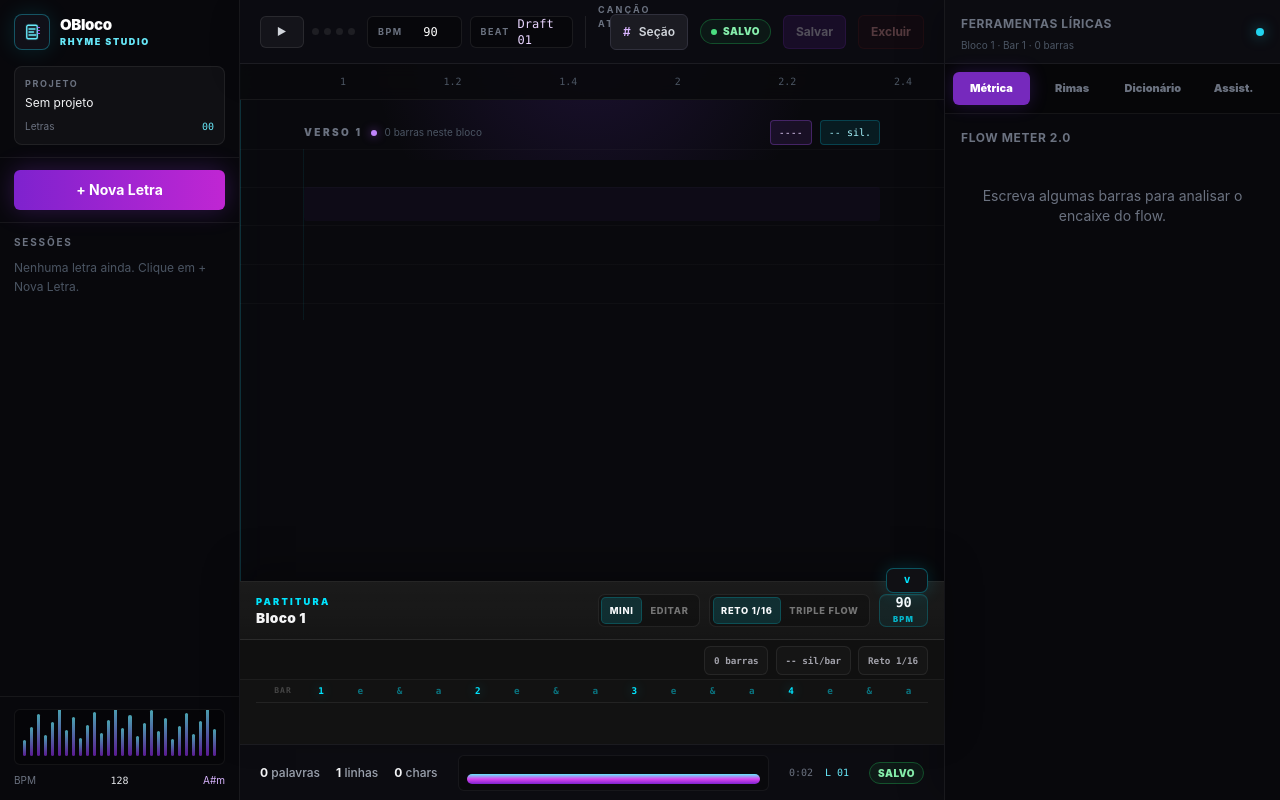
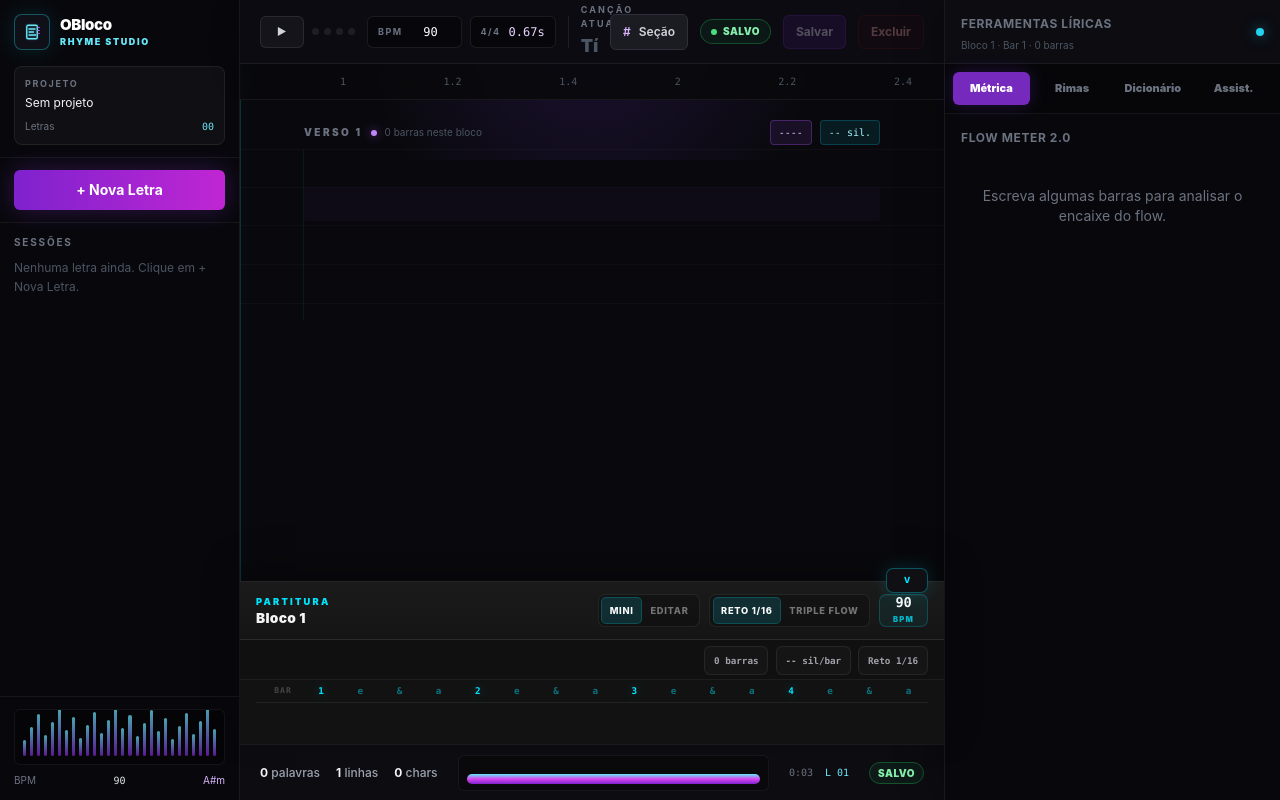
Before and after one commit to BLADE777ONE/flowwrite, a React (Vite) app: page / in a window 1280 px wide. Built offline with nearby package versions, Linux system fonts and the light colour scheme; a web font is replaced by a local one.

Commit message:
fix: wire RhythmicScorePanel, BPM real em todos os componentes e corrige props NaN do RightPanel

```diff
--- a/src/renderer/components/EditorStatusBar.tsx
+++ b/src/renderer/components/EditorStatusBar.tsx
@@ -1,3 +1,4 @@
+import { useEditorStore } from '../../features/editor/editorStore'
 import type { TimelineSegment } from '../types'
 
 interface EditorStatusBarProps {
@@ -7,10 +8,8 @@ interface EditorStatusBarProps {
   segments: TimelineSegment[]
 }
 
-const BPM = 128
-
-function formatDuration(lineCount: number): string {
-  const barsPerMinute = BPM / 4
+function formatDuration(lineCount: number, bpm: number): string {
+  const barsPerMinute = bpm / 4
   const totalSecs = Math.round((lineCount / barsPerMinute) * 60)
   const mins = Math.floor(totalSecs / 60)
   const secs = totalSecs % 60
@@ -18,6 +17,7 @@ function formatDuration(lineCount: number): string {
 }
 
 export function EditorStatusBar({ lyrics, lineCount, saving, segments }: EditorStatusBarProps) {
+  const { bpm } = useEditorStore()
   const wordCount = lyrics.trim().split(/\s+/).filter(w => w.length > 0).length
   const charCount = lyrics.length
 
@@ -44,7 +44,6 @@ export function EditorStatusBar({ lyrics, lineCount, saving, segments }: EditorS
             </span>
           </div>
         ) : !isSectioned ? (
-          // Sem seções — gradient original com ticks por linha
           <div className="flex-1 flex items-end gap-px px-2 pb-1.5">
             {Array.from({ length: Math.min(lineCount, 96) }).map((_, i) => (
               <span
@@ -55,7 +54,6 @@ export function EditorStatusBar({ lyrics, lineCount, saving, segments }: EditorS
             ))}
           </div>
         ) : (
-          // Timeline segmentada por seções
           activeSegments.map((seg, i) => {
             const fraction = seg.lines / lineCount
             const tickCount = Math.min(seg.lines, 48)
@@ -66,19 +64,16 @@ export function EditorStatusBar({ lyrics, lineCount, saving, segments }: EditorS
                 style={{ flex: fraction }}
                 title={`${seg.label} — ${seg.lines} barras`}
               >
-                {/* Colored gradient background */}
                 <div
                   className="absolute inset-0"
                   style={{ background: `linear-gradient(to right, ${seg.color}28, ${seg.color}08)` }}
                 />
-                {/* Section label */}
                 <span
                   className="absolute left-1.5 top-[4px] text-[7px] font-black uppercase tracking-[0.18em] z-10 truncate leading-none"
                   style={{ color: seg.color, opacity: 0.75 }}
                 >
                   {seg.label}
                 </span>
-                {/* Line ticks */}
                 {Array.from({ length: tickCount }).map((_, j) => (
                   <span
                     key={j}
@@ -99,7 +94,7 @@ export function EditorStatusBar({ lyrics, lineCount, saving, segments }: EditorS
 
       {/* Duration + line indicator */}
       <div className="hidden lg:flex items-center gap-3 font-mono text-[10px] text-gray-500 min-w-max">
-        <span>{hasContent ? formatDuration(lineCount) : '--:--'}</span>
+        <span>{hasContent ? formatDuration(lineCount, bpm) : '--:--'}</span>
         <span className="text-cyan-300">L {lineCount.toString().padStart(2, '0')}</span>
       </div>
 
--- a/src/renderer/components/EditorTopBar.tsx
+++ b/src/renderer/components/EditorTopBar.tsx
@@ -91,8 +91,8 @@ export function EditorTopBar({
           />
         </div>
         <div className="h-8 rounded-md border border-white/[0.08] bg-black/30 px-2.5 flex items-center gap-2">
-          <span className="text-[9px] uppercase tracking-[0.16em] text-gray-500 font-bold">Beat</span>
-          <span className="font-mono text-xs text-purple-200">Draft 01</span>
+          <span className="text-[9px] uppercase tracking-[0.16em] text-gray-500 font-bold">4/4</span>
+          <span className="font-mono text-xs text-purple-200">{(60000 / bpm / 1000).toFixed(2)}s</span>
         </div>
       </div>
 
--- a/src/renderer/components/LyricsEditor.tsx
+++ b/src/renderer/components/LyricsEditor.tsx
@@ -2,6 +2,7 @@ import { EditorContent } from '@tiptap/react'
 import type { Editor } from '@tiptap/core'
 import { analyzeMetrics } from '../../features/metrics/MetricsService'
 import { analyzeRhymes } from '../../features/rhyme/RhymeService'
+import { useEditorStore } from '../../features/editor/editorStore'
 
 interface LyricsEditorProps {
   editor: Editor | null
@@ -19,9 +20,10 @@ function EditorStudioStrip({
   scopedLines: string[]
   activeBlockStart: number
 }) {
+  const { bpm } = useEditorStore()
   const contentLines = scopedLines.map(line => line.trim()).filter(Boolean)
   const scopedText = contentLines.join('\n')
-  const metrics = analyzeMetrics(scopedText)
+  const metrics = analyzeMetrics(scopedText, bpm)
   const rhyme = analyzeRhymes(scopedText)
   const currentBlock = Math.floor(activeBlockStart / 4) + 1
   const activeScheme = rhyme.schemeBlocks.at(-1)?.pattern ?? '----'
--- a/src/renderer/components/RightPanel.tsx
+++ b/src/renderer/components/RightPanel.tsx
@@ -1225,7 +1225,7 @@ function AssistantTab({ lines, onInsertLine }: Pick<RightPanelProps, 'lines' | '
   }
 
   const rhymeAnalysis = analyzeRhymes(text)
-  const metricsAnalysis = analyzeMetrics(text)
+  const metricsAnalysis = analyzeMetrics(text, bpm)
   const suggestion = generateGhostwriterSuggestion(text, rhymeAnalysis, metricsAnalysis)
   const lastBlock = rhymeAnalysis.schemeBlocks.at(-1)
 
--- a/src/renderer/components/Sidebar.tsx
+++ b/src/renderer/components/Sidebar.tsx
@@ -1,3 +1,4 @@
+import { useEditorStore } from '../../features/editor/editorStore'
 import type { Project, Song } from '../types'
 
 interface SidebarProps {
@@ -9,6 +10,7 @@ interface SidebarProps {
 }
 
 export function Sidebar({ songs, currentProject, currentSong, onNewLyric, onSelectSong }: SidebarProps) {
+  const { bpm } = useEditorStore()
   return (
     <aside className="w-60 bg-[#08080c] border-r border-white/[0.07] flex flex-col shadow-[12px_0_36px_rgba(0,0,0,0.22)]">
       <div className="px-3.5 pt-3.5 pb-3 border-b border-white/[0.06]">
@@ -86,7 +88,7 @@ export function Sidebar({ songs, currentProject, currentSong, onNewLyric, onSele
         </div>
         <div className="mt-2 flex items-center justify-between text-[10px] text-gray-500">
           <span>BPM</span>
-          <span className="font-mono text-gray-200">128</span>
+          <span className="font-mono text-gray-200">{bpm}</span>
           <span className="text-purple-300">A#m</span>
         </div>
       </div>
```
